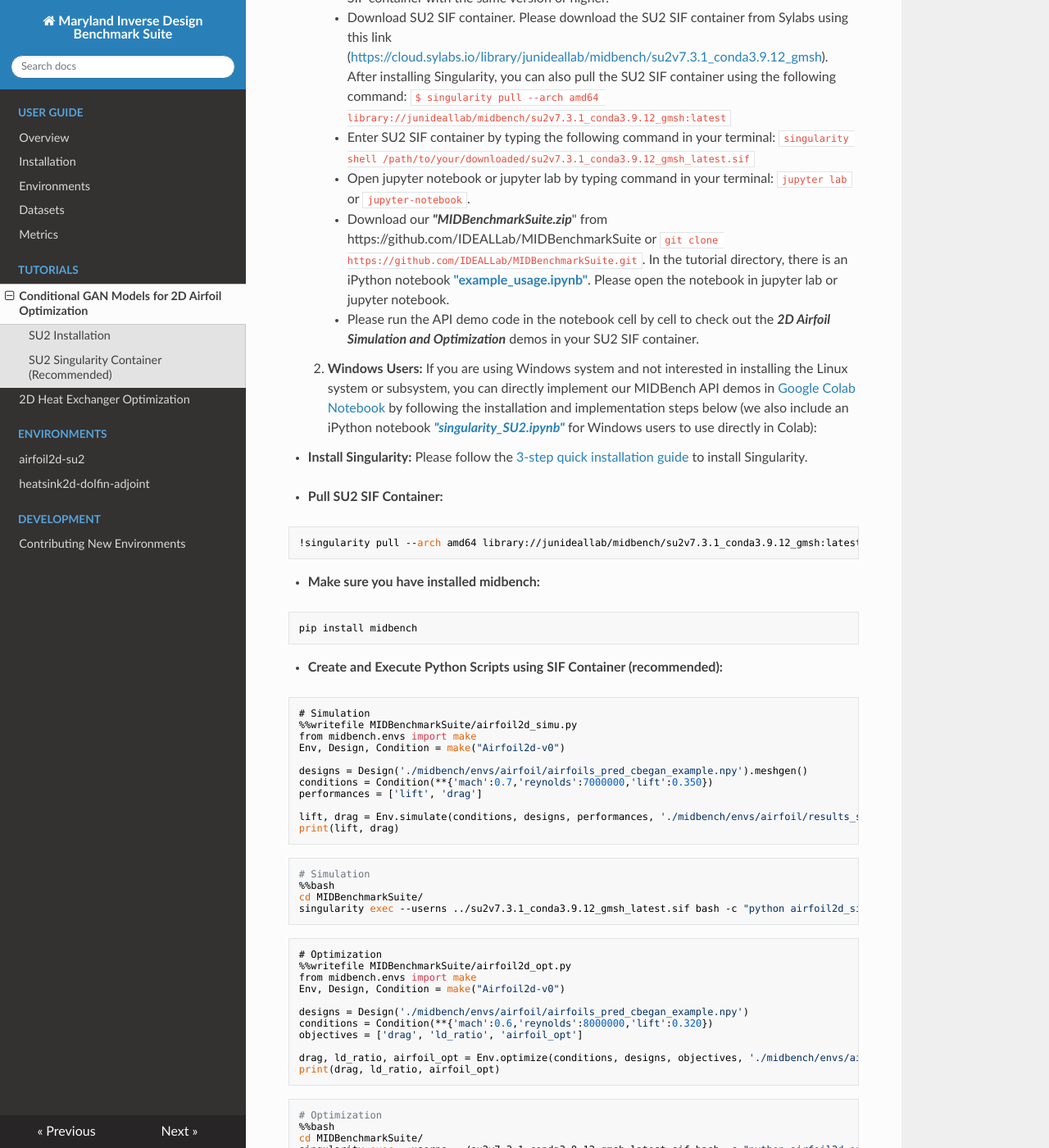
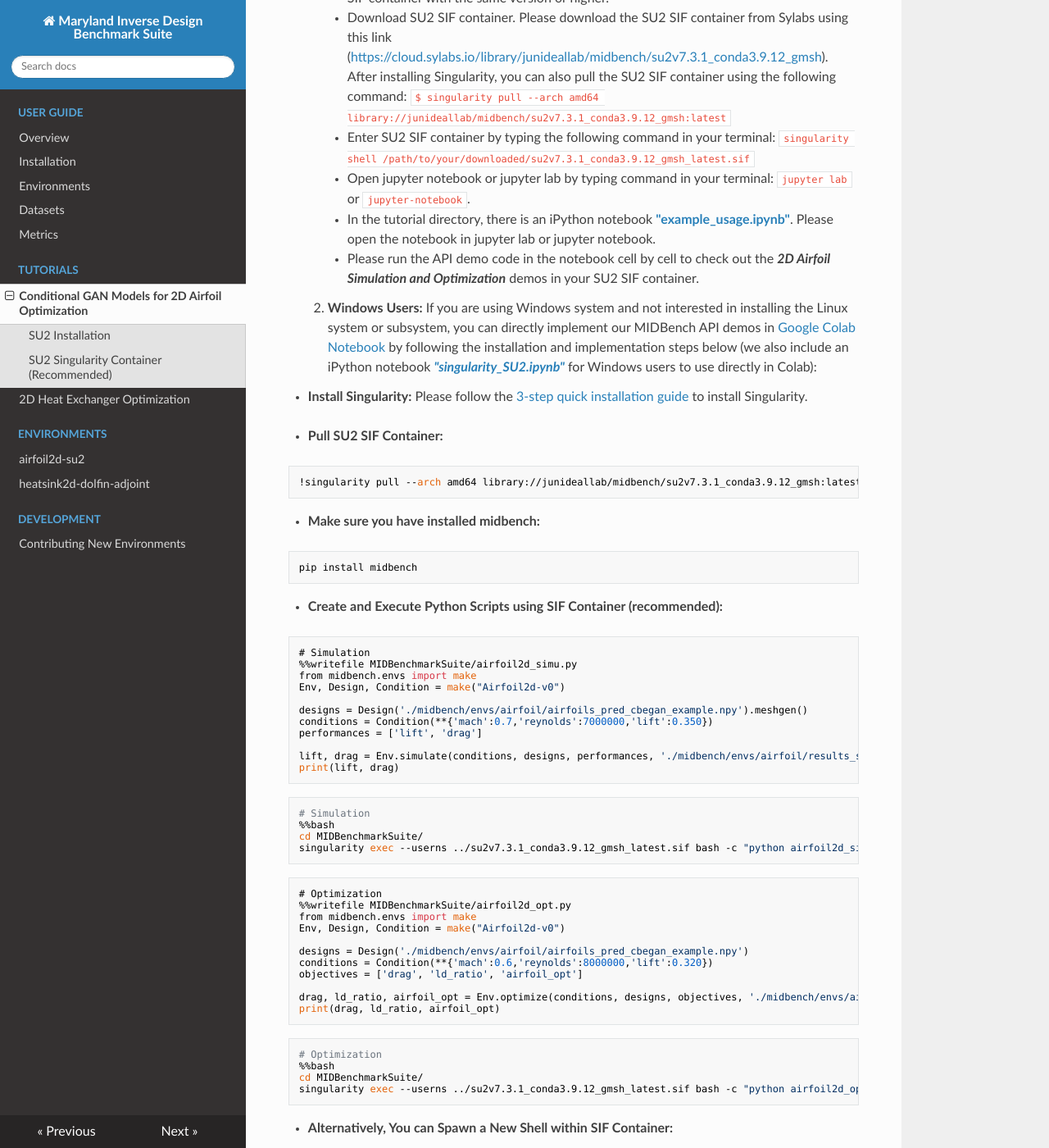
Before and after one commit to IDEALLab/midbench, an MkDocs documentation site: the page built from docs/tutorials/airfoil-su2-singularity.md, in a window 1280 px wide and 1400 px high, scrolled down 715 px. Shown: the whole window at 82% size. Built offline with MkDocs 1.6.1, drawn with Linux system fonts in a browser that asks for light colours; nearby versions of some CDN libraries; some of the changed text lies outside the part shown.

Commit message:
update tutorial

````diff
--- a/docs/tutorials/airfoil-su2-singularity.md
+++ b/docs/tutorials/airfoil-su2-singularity.md
@@ -19,7 +19,7 @@
         * Download SU2 SIF container. Please download the SU2 SIF container from Sylabs using this link ([https://cloud.sylabs.io/library/junideallab/midbench/su2v7.3.1_conda3.9.12_gmsh](https://cloud.sylabs.io/library/junideallab/midbench/su2v7.3.1_conda3.9.12_gmsh)). After installing Singularity, you can also pull the SU2 SIF container using the following command: `$ singularity pull --arch amd64 library://junideallab/midbench/su2v7.3.1_conda3.9.12_gmsh:latest`
         * Enter SU2 SIF container by typing the following command in your terminal: `singularity shell /path/to/your/downloaded/su2v7.3.1_conda3.9.12_gmsh_latest.sif`
         * Open jupyter notebook or jupyter lab by typing command in your terminal: `jupyter lab` or `jupyter-notebook`.
-        * Download our **_"MIDBenchmarkSuite.zip_**" from https://github.com/IDEALLab/MIDBenchmarkSuite or `git clone https://github.com/IDEALLab/MIDBenchmarkSuite.git`. In the tutorial directory, there is an iPython notebook [**"example_usage.ipynb"**](../tutorials/example_usage.ipynb). Please open the notebook in jupyter lab or jupyter notebook.
+        * In the tutorial directory, there is an iPython notebook [**"example_usage.ipynb"**](../tutorials/example_usage.ipynb). Please open the notebook in jupyter lab or jupyter notebook.
         * Please run the API demo code in the notebook cell by cell to check out the **_2D Airfoil Simulation and Optimization_** demos in your SU2 SIF container.
 
     2. **Windows Users:** If you are using Windows system and not interested in installing the Linux system or subsystem, you can directly implement our MIDBench API demos in [Google Colab Notebook](https://colab.research.google.com/) by following the installation and implementation steps below (we also include an iPython notebook [**_"singularity_SU2.ipynb"_**](../tutorials/singularity_SU2.ipynb) for Windows users to use directly in Colab):
@@ -135,7 +135,7 @@
 
 After entering SU2 SIF container, please run the 2D airfoil simulation and optimization demos using the following commands:
 
-Go to the path of directory **"MIDBenchmarkSuite"** by entering command `cd /Path/to/MIDBenchmarkSuite`. Then, type `python`. In the Python environment, please enter the following commands to run demos:
+Type `python`. In the Python environment, please enter the following commands to run demos:
 ```python
 from midbench.envs import make
 Env, Design, Condition = make("Airfoil2d-v0")
````
